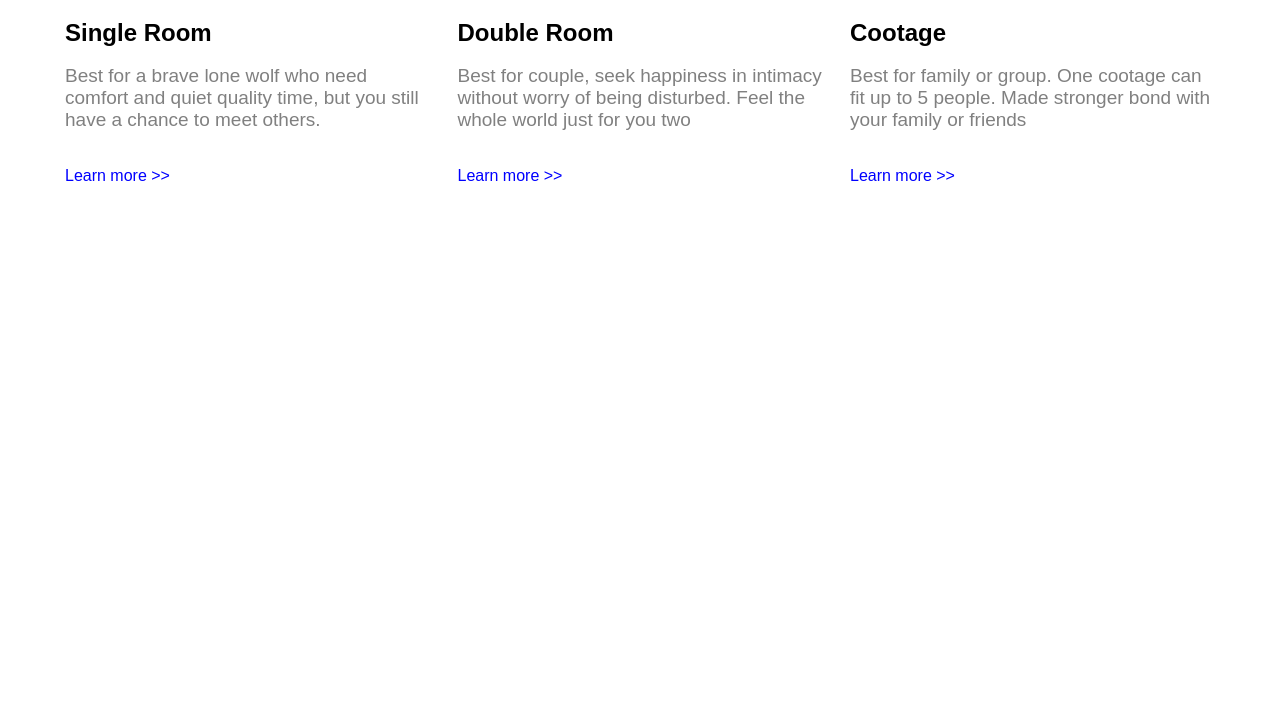
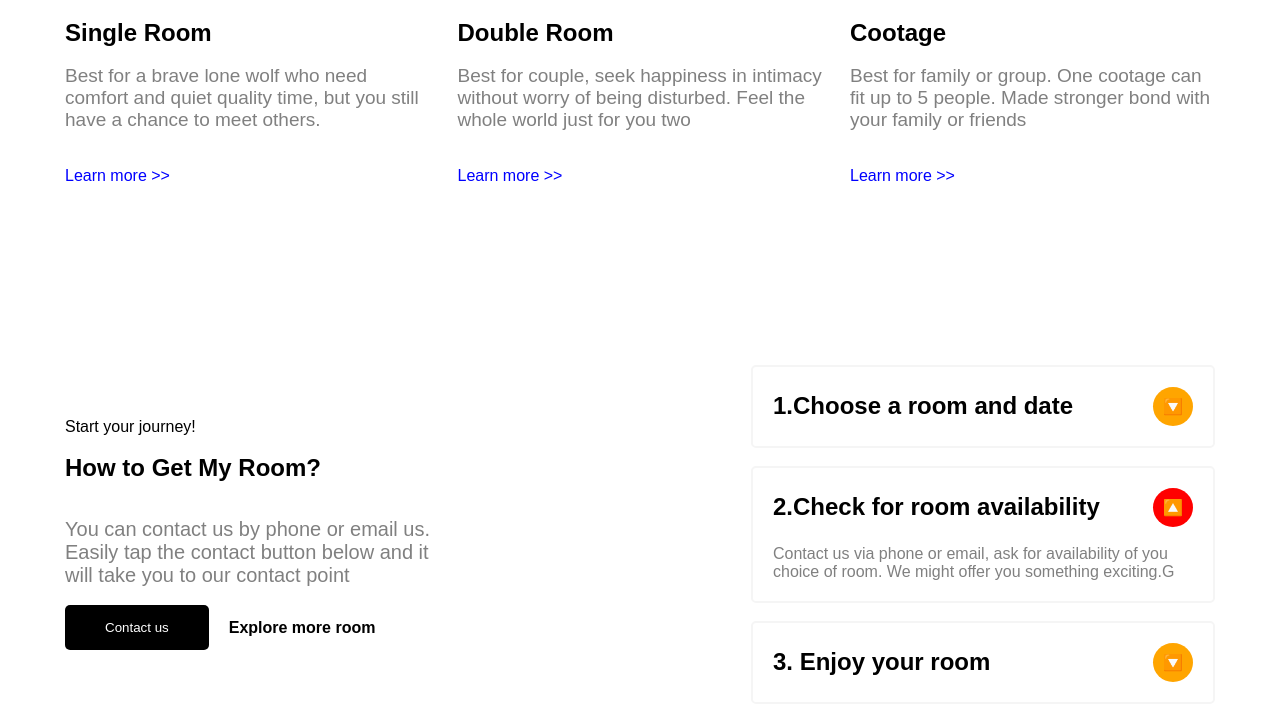
Before and after one commit to arion1986/day_1.3, a plain HTML site: page index.html in a window 1280 px wide. Shown: the part 3435-4155 px from the top of the page. Before the commit the page ends 3620 px from the top, so only its background shows below. Drawn offline with Linux system fonts and the light colour scheme.

Commit message:
seven commit

```diff
--- a/index.html
+++ b/index.html
@@ -176,5 +176,50 @@
         <p style="color: blue">Learn more >></p>
       </div>
     </section>
+    <br /><br /><br /><br /><br /><br /><br><br><br><br>
+
+    <section class="dv9">
+      <div>
+        <p>Start your journey!</p>
+        <br />
+        <h1>How to Get My Room?</h1>
+        <br /><br />
+        <p style="color: gray; font-size: 20px">
+          You can contact us by phone or email us. <br />
+          Easily tap the contact button below and it <br />
+          will take you to our contact point
+        </p>
+        <br />
+        <div style="display: flex; gap: 20px; align-items: center">
+          <button style="padding: 15px 40px" class="btn">Contact us</button>
+          <h4>Explore more room</h4>
+        </div>
+      </div>
+
+      <div>
+      <div class="dv8">
+        <h2>1.Choose a room and date</h2>
+        <p class="pp">🔽</p>
+      </div><br>
+
+      <div style="padding: 20px; border: 2px solid rgb(245, 245, 245);width: 420px; border-radius: 5px;
+">
+      <div style="border: none; padding: 0;" class="dv8">
+        <h2>2.Check for room availability</h2>
+        <p class="pp pb">🔼</p>
+      </div><br>
+      <p style="color: gray;">
+        Contact us via phone or email, ask for availability of you <br> choice of
+        room. We might offer you something exciting.G
+      </p>
+</div><br>
+      <div class="dv8">
+        <h2>3. Enjoy your room</h2>
+        <p class="pp">🔽</p>
+      </div>
+    </div>
+    </section>
+    <br><br><br><br><br><br><br><br>
+
   </body>
 </html>
--- a/stylle.css
+++ b/stylle.css
@@ -53,3 +53,27 @@ body{
     margin: auto;
     justify-content: space-between;
 }
+.dv8{
+    display: flex;
+    align-items: center;
+    width: 420px;
+    justify-content: space-between;
+    padding: 20px;
+    border: 2px solid rgb(245, 245, 245);
+    border-radius: 5px;
+}
+.dv9{
+    display: flex;
+    max-width: 1150px;
+    margin: auto;
+    justify-content: space-between;
+    align-items: center;
+}
+.pp{
+    padding: 10px;
+    background-color: orange;
+    border-radius: 50%;
+}
+.pb{
+    background-color: red;
+}
```
